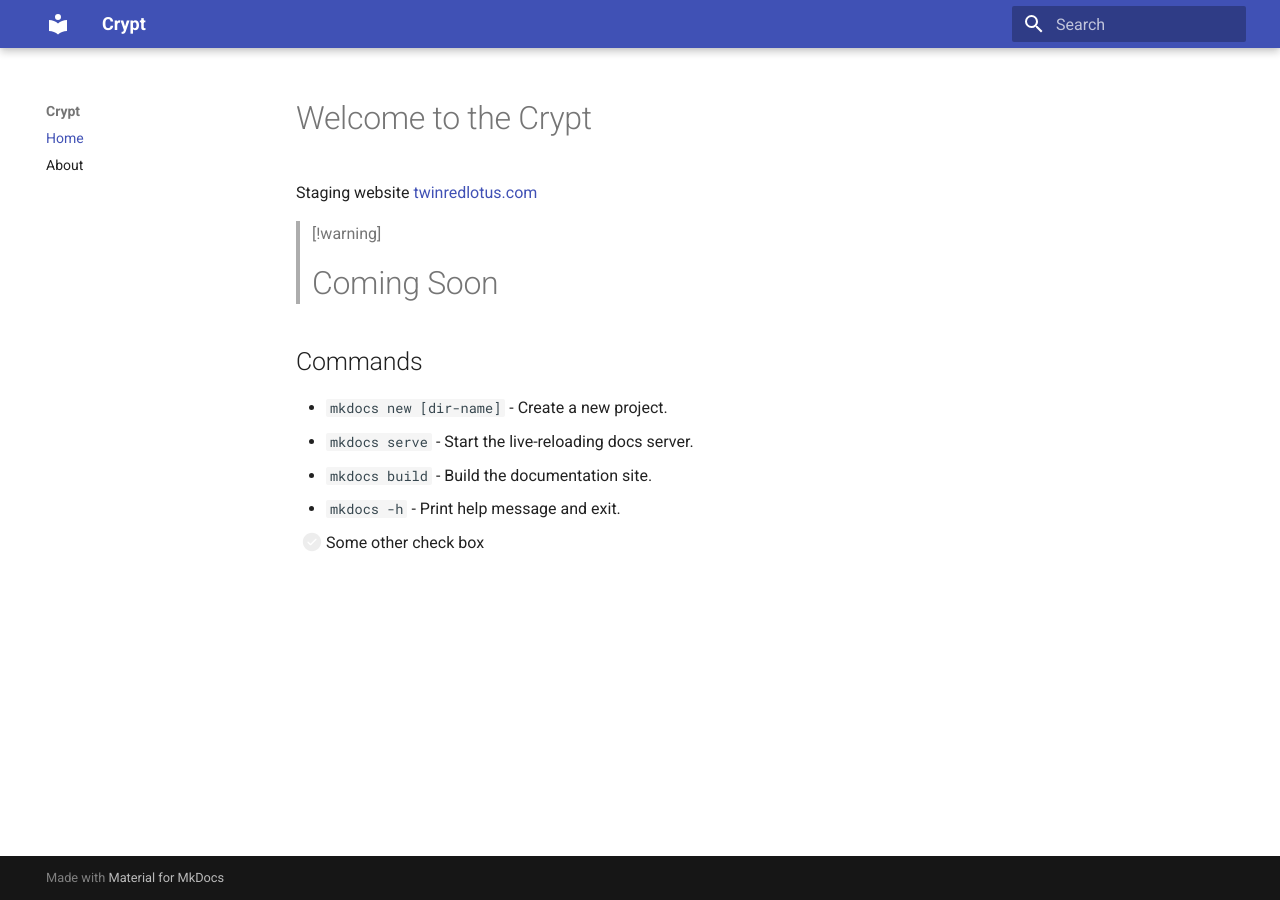
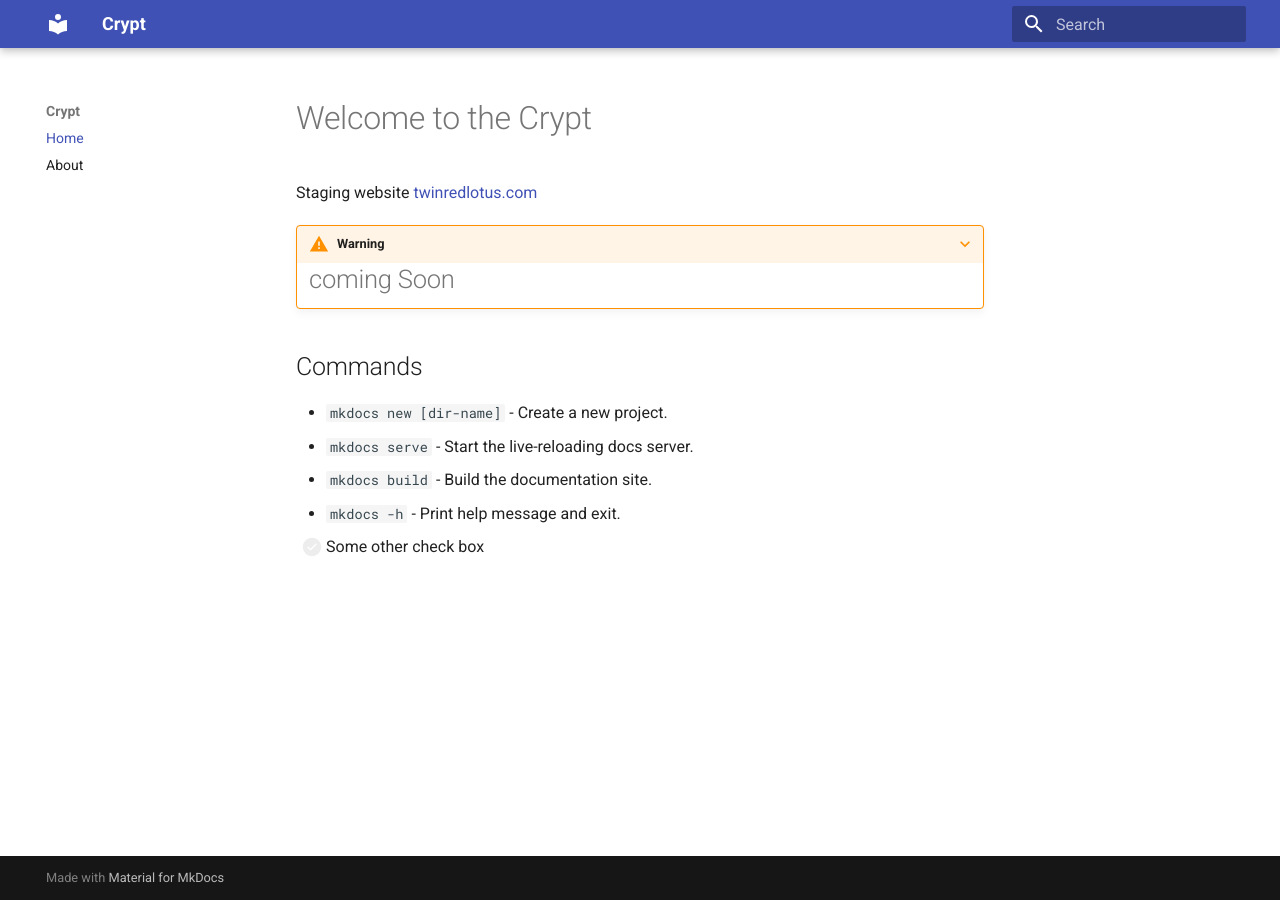
Before and after one commit to twinredlotus/twinredlotus.github.io, an MkDocs documentation site: the page built from docs/index.md, in a window 1280 px wide. Built offline with MkDocs 1.6.1 and Material for MkDocs 9.7.7, drawn with Linux system fonts in a browser that asks for light colours.

```diff
--- a/docs/index.md
+++ b/docs/index.md
@@ -2,8 +2,8 @@
 
 Staging website [twinredlotus.com](https://twinredlotus.com)
 
->[!warning]
-># Coming Soon
+???+ warning
+	# coming Soon
 
 ## Commands
 
--- a/mkdocs.yml
+++ b/mkdocs.yml
@@ -7,9 +7,9 @@ nav:
     - About: about.md
 markdown_extensions:
   - def_list
+  - admonition
   - attr_list
   - md_in_html
-  - pymdownx.superfences
   - tables
   - footnotes
   - pymdownx.critic
@@ -17,9 +17,9 @@ markdown_extensions:
   - pymdownx.keys
   - pymdownx.mark
   - pymdownx.tilde
+  - pymdownx.superfences
   - attr_list
   - md_in_html
-  - admonition
   - pymdownx.details
   - pymdownx.tasklist:
       custom_checkbox: true
```
